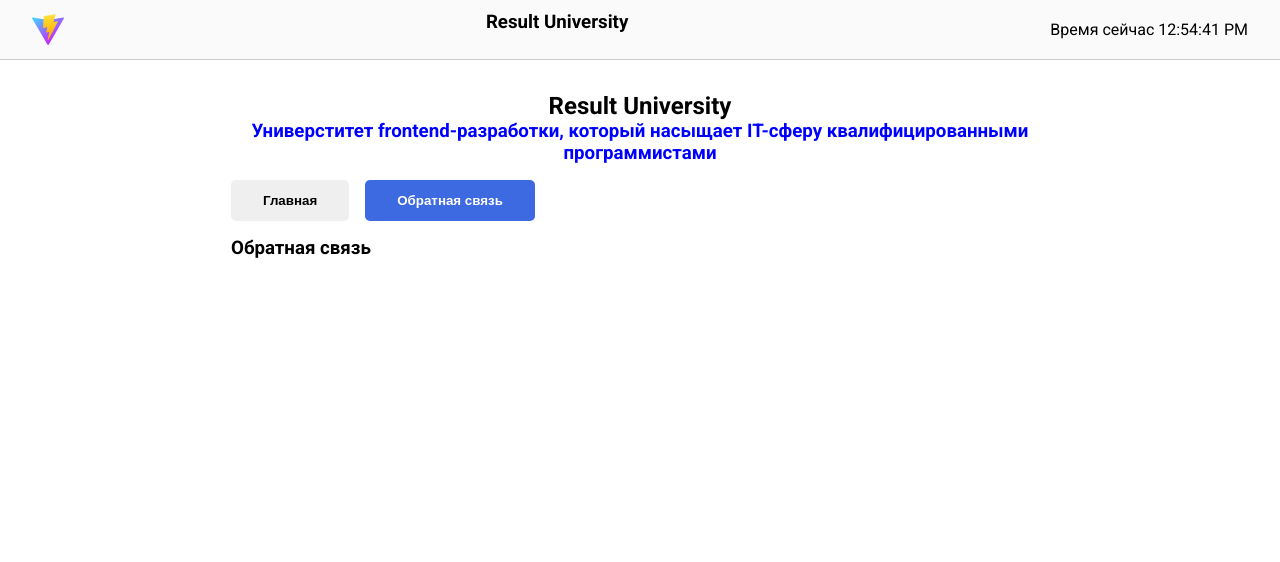
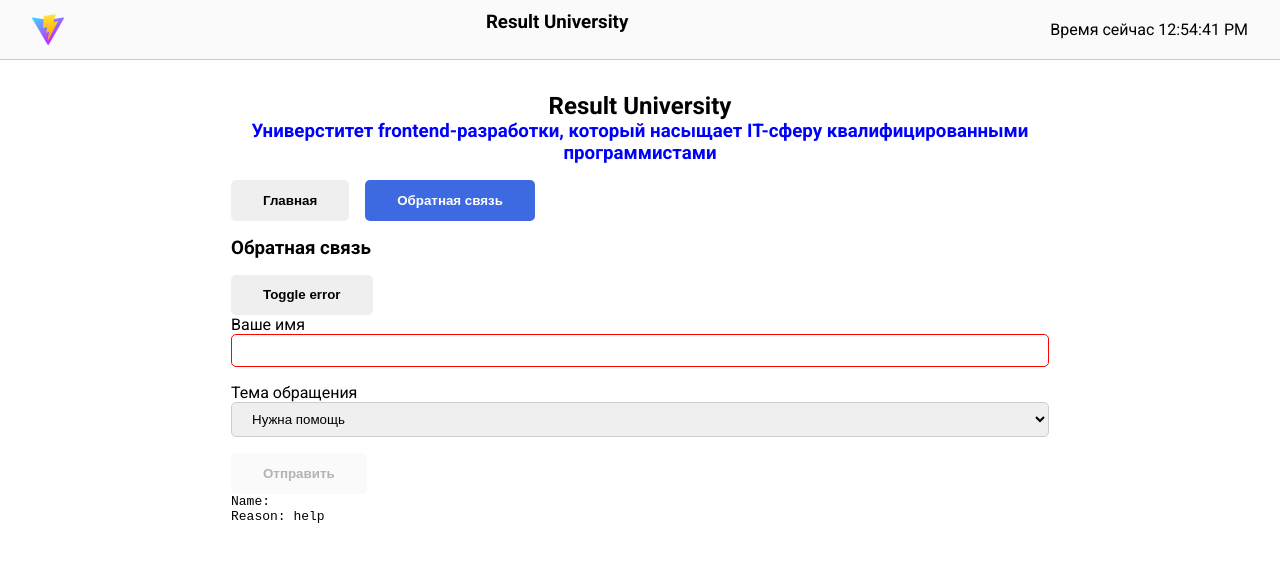
Before and after one commit to kitOl/react-01-components, a React (Vite) app: page / in a window 1280 px wide. Shown: the top 562 px of the page. Built offline with nearby package versions, Linux system fonts and the light colour scheme.

Commit message:
add state in form

```diff
--- a/src/components/Button/Button.jsx
+++ b/src/components/Button/Button.jsx
@@ -1,13 +1,13 @@
 import classes from "./Button.module.css";
 
-export default function Button({ children, onClick, isActive }) {
+export default function Button({ children, isActive, ...props }) {
   return (
     <>
       <button
+        {...props}
         className={
           isActive ? `${classes.button} ${classes.active}` : classes.button
         }
-        onClick={onClick}
       >
         {children}
       </button>
--- a/src/components/Button/Button.module.css
+++ b/src/components/Button/Button.module.css
@@ -12,6 +12,10 @@
   opacity: 0.8;
 }
 
+.button:disabled {
+  cursor: not-allowed;
+}
+
 .button.active {
   background: #3e6ae1;
   color: #fff;
--- a/src/components/FeedbackSection.jsx
+++ b/src/components/FeedbackSection.jsx
@@ -1,7 +1,59 @@
+import { useState } from "react";
+import Button from "./Button/Button";
+
 export default function FeedbackSection() {
+  const [name, setName] = useState("");
+  const [hasError, setHasError] = useState(true);
+  const [reason, setReason] = useState("help");
+
+  function handleNameCnange(e) {
+    setName(e.target.value);
+    setHasError(e.target.value.trim().length === 0);
+  }
+
+  function toggleError() {
+    // setHasError(!hasError);
+    setHasError((prev) => !prev);
+  }
+
   return (
     <section>
       <h3>Обратная связь</h3>
+
+      <Button onClick={toggleError}>Toggle error</Button>
+
+      <form>
+        <label htmlFor="name">Ваше имя</label>
+        <input
+          type="text"
+          id="name"
+          className="control"
+          value={name}
+          style={{ border: hasError ? "1px solid red" : null }}
+          onChange={handleNameCnange}
+        />
+
+        <label htmlFor="reason">Тема обращения</label>
+        <select
+          id="reason"
+          className="control"
+          value={reason}
+          onChange={(e) => setReason(e.target.value)}
+        >
+          <option value="error">Ошибка</option>
+          <option value="help">Нужна помощь</option>
+          <option value="suggest">Предложение</option>
+        </select>
+        <Button disabled={hasError} isActive={!hasError}>
+          Отправить
+        </Button>
+      </form>
+
+      <pre>
+        Name: {name}
+        <br />
+        Reason: {reason}
+      </pre>
     </section>
   );
 }
--- a/src/index.css
+++ b/src/index.css
@@ -41,3 +41,11 @@ p {
 .centered {
   text-align: center;
 }
+
+.control {
+  border: 1px solid #ccc;
+  border-radius: 5px;
+  padding: 0.5rem 1rem;
+  width: 100%;
+  margin-bottom: 1rem;
+}
```
